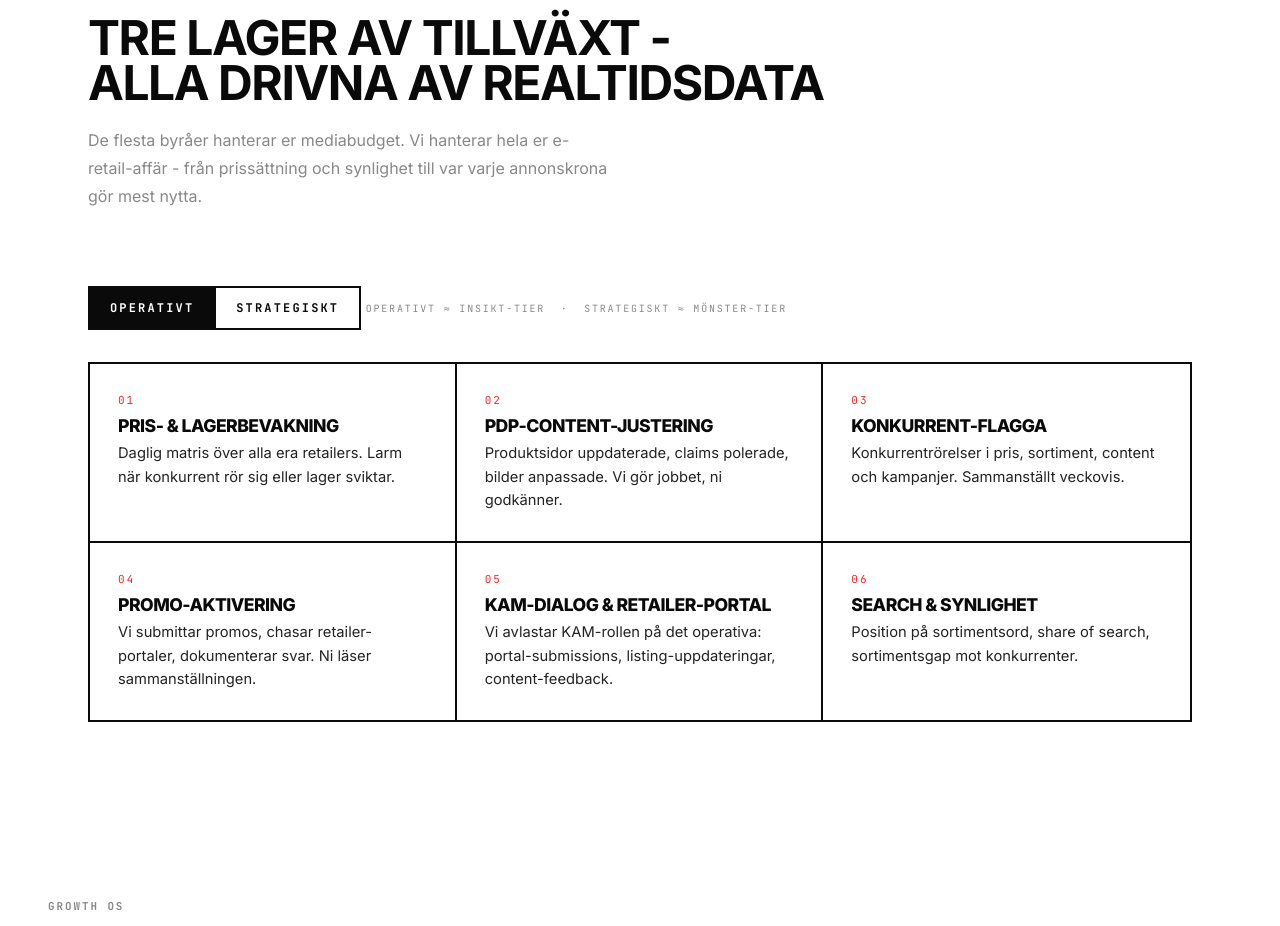
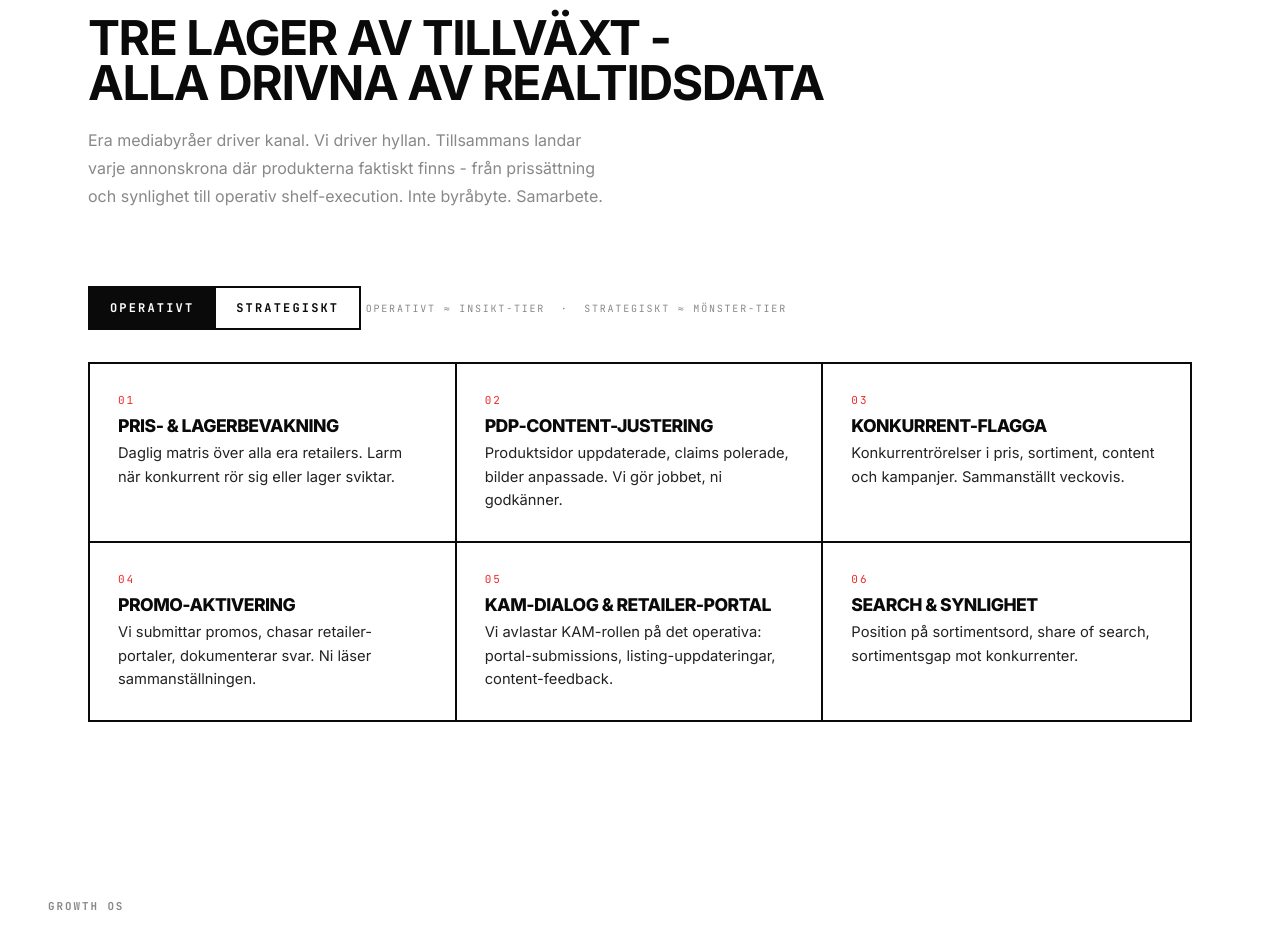
Before and after one commit to martintollde/invert-website, a plain HTML site: page index.html in a window 1280 px wide. Shown: the part 1240-2166 px from the top of the page. Drawn offline with Linux system fonts and the light colour scheme.

Commit message:
sajt iter-3.1: mediabyrå-positionering — fueling, ej takeover
Korrigering av två copy-element baserat på feedback: vi vill INTE positionera
oss som ersättare av befintlig mediabyrå. Vi vill fuela deras leverans med
shelf-data. Det ger dem en anledning att sälja in oss på kunden istället för
att se oss som hot.

1. Services-section subhead omskriven från "De flesta byråer hanterar er
   mediabudget. Vi hanterar hela er e-retail-affär" (head-to-head) till
   "Era mediabyråer driver kanal. Vi driver hyllan. Tillsammans landar
   varje annonskrona där produkterna faktiskt finns. Inte byråbyte.
   Samarbete." Tydlig komplement-positionering.

2. "Mediainvestering-input"-cellen i Strategiskt-tab omdöpt till "Vi fuelar
   er mediabyrå". Copy fokuserar på att vi GER shelf-data till mediabyrån
   så deras kampanjer presterar bättre — inte tar över deras roll.

Stats-bandets "● 0 mediabyråer som ser hyllan i realtid" lämnas — i context
av nya h2 ("Era mediabyråer driver kanal. Vi driver hyllan") läser den nu
som konstaterande av komplement-relation snarare än konkurrens-claim.

Co-Authored-By: Claude Opus 4.7 (1M context) <noreply@anthropic.com>

```diff
--- a/index.html
+++ b/index.html
@@ -1647,9 +1647,10 @@
   <div class="section-label">Vad vi g&ouml;r</div>
   <h2>Tre lager av tillv&auml;xt  -<br>alla drivna av realtidsdata</h2>
   <p class="section-sub">
-    De flesta byr&aring;er hanterar er mediabudget. Vi hanterar hela
-    er e-retail-aff&auml;r  - fr&aring;n priss&auml;ttning och synlighet till
-    var varje annonskrona g&ouml;r mest nytta.
+    Era mediabyr&aring;er driver kanal. Vi driver hyllan. Tillsammans
+    landar varje annonskrona d&auml;r produkterna faktiskt finns  -
+    fr&aring;n priss&auml;ttning och synlighet till operativ shelf-execution.
+    Inte byr&aring;byte. Samarbete.
   </p>
 
   <!-- Operational / Strategic toggle -->
@@ -1749,7 +1750,7 @@
     <div class="svc-grid">
       <div class="svc-cell"><div class="svc-cell-label">01</div><h4>ATL &rarr; shelf coherence</h4><p>M4-modulen kopplar Meta Ads-budskap till PDP-content. Hittar gap mellan vad ni s&auml;ger och vad ni visar.</p></div>
       <div class="svc-cell"><div class="svc-cell-label">02</div><h4>Kategoripositionering</h4><p>Var vinner ni? Var f&ouml;rlorar ni? Kvartalsvis kategori-deep-dive med konkurrent-mappning.</p></div>
-      <div class="svc-cell"><div class="svc-cell-label">03</div><h4>Mediainvestering-input</h4><p>Strategiska rekommendationer till er mediabyr&aring;. Var media ger b&auml;st shelf-utfall, var inte.</p></div>
+      <div class="svc-cell"><div class="svc-cell-label">03</div><h4>Vi fuelar er mediabyr&aring;</h4><p>Er mediabyr&aring; driver spenden. Vi ger dem shelf-data &mdash; pris, lager, position &mdash; s&aring; kampanjerna landar d&auml;r produkterna faktiskt finns. B&auml;ttre ROAS f&ouml;r dem, b&auml;ttre utfall f&ouml;r er. Vi tar inte &ouml;ver byr&aring;-relationen.</p></div>
       <div class="svc-cell"><div class="svc-cell-label">04</div><h4>Kommunikations-gap</h4><p>Era claims i media vs. era claims p&aring; hyllan. Mismatch betyder spend som inte landar.</p></div>
       <div class="svc-cell"><div class="svc-cell-label">05</div><h4>Promo-ROI &amp; elasticitet</h4><p>Vad funkar, vad funkar inte. Pris-elasticitet per kategori, promo-ROI mot baseline.</p></div>
       <div class="svc-cell"><div class="svc-cell-label">06</div><h4>MBR &amp; strategi-review</h4><p>M&aring;natlig business review (~30 sidor). Kvartalsvis strategi-review med er ledning.</p></div>
```
